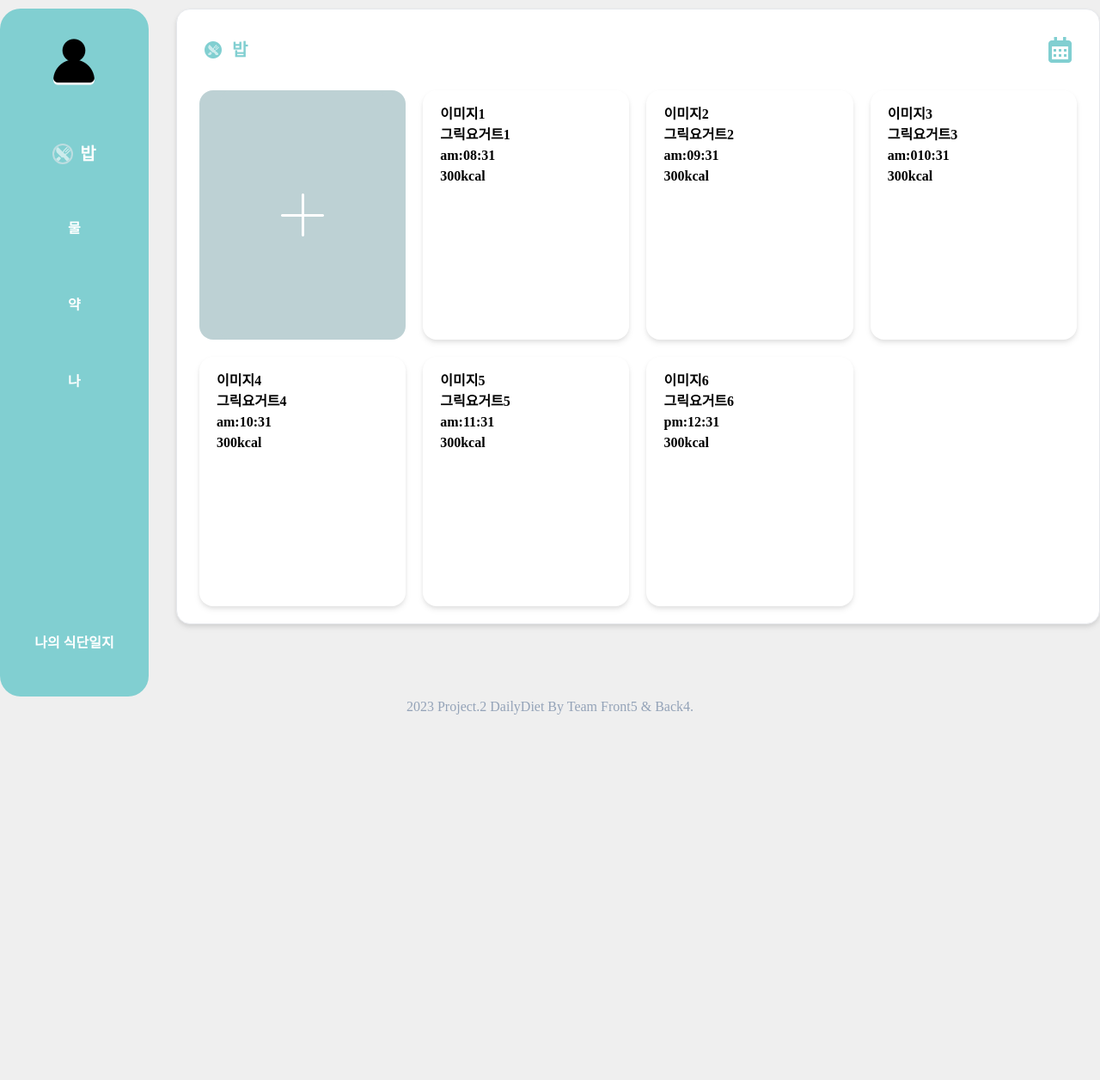
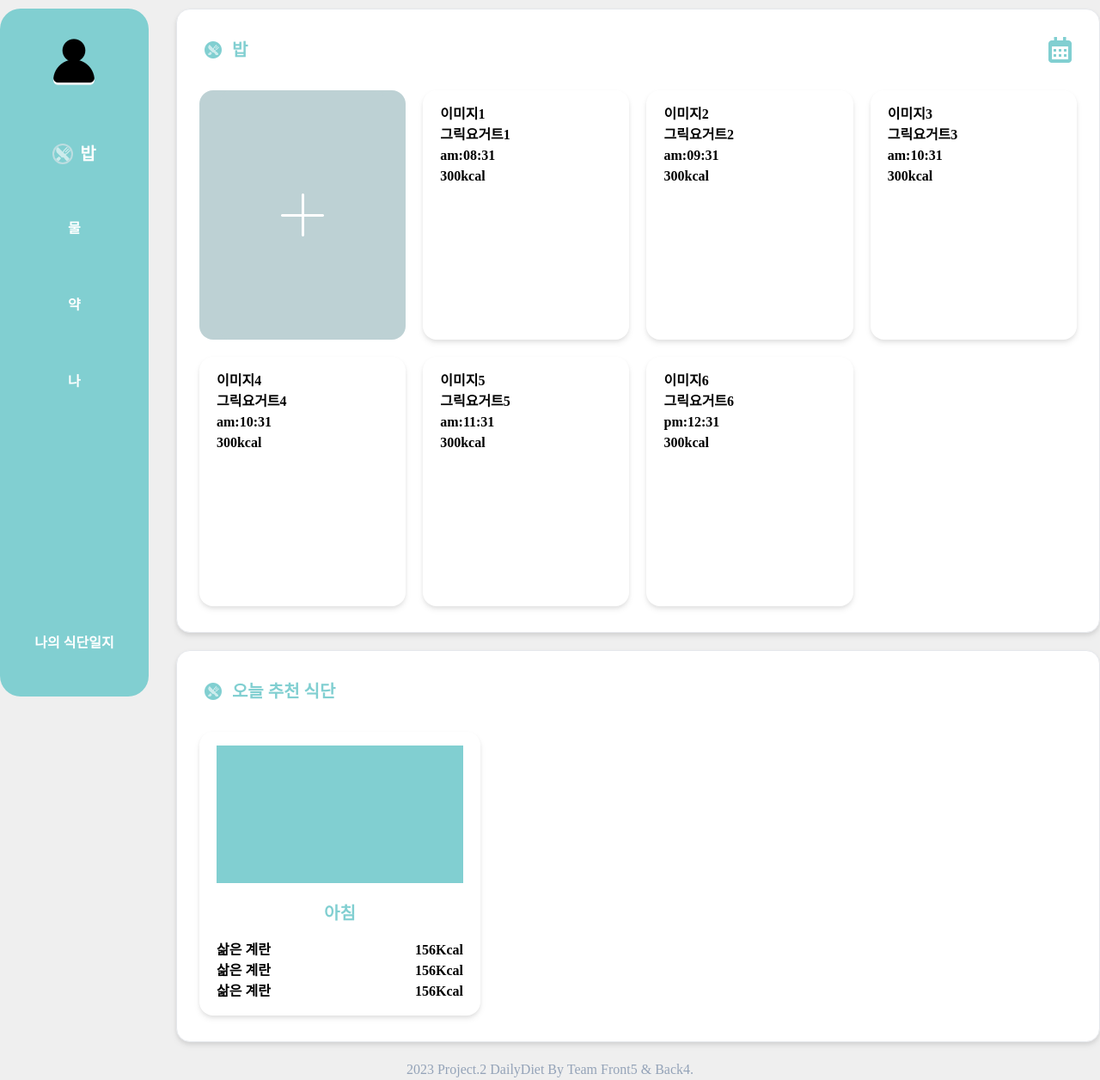
Before and after one commit to gaeguriBanchan/dietDiary, a React (Create React App) app: page /dailyMenu in a window 1280 px wide. Shown: the whole page at 86% size. Before the commit the page ends 834 px from the top, so only its background shows below. Built offline with nearby package versions, Linux system fonts and the light colour scheme; the HTML template or start-up script is replaced by a standard one; a web font is replaced by a local one.

Commit message:
퍼블리싱 작업중

```diff
--- a/package.json
+++ b/package.json
@@ -18,7 +18,9 @@
     "@testing-library/react": "^13.4.0",
     "@testing-library/user-event": "^13.5.0",
     "axios": "^1.3.2",
+    "moment": "^2.29.4",
     "react": "^18.2.0",
+    "react-calendar": "^4.0.0",
     "react-dom": "^18.2.0",
     "react-helmet": "^6.1.0",
     "react-helmet-async": "^1.3.0",
--- a/src/App.css
+++ b/src/App.css
@@ -1,3 +1,4 @@
+
 /* .App {
   text-align: center;
   font-family: "Dongle", sans-serif;
--- /dev/null
+++ b/src/components/base/MyCalendar.js
@@ -0,0 +1,27 @@
+/** @format */
+
+import React from 'react';
+import Calendar from 'react-calendar';
+
+// 날짜 관련 라이브러리
+import moment from 'moment/moment';
+// 한글로 출력하게 해줌.
+import 'moment/locale/ko';
+import { useState } from 'react';
+import 'react-calendar/dist/Calendar.css';
+
+const MyCalendar = () => {
+  const [value, onChange] = useState(new Date());
+  return (
+    <div className="pb-4 px-8">
+      <Calendar
+        // 일요일부터 출력
+        calendarType="US"
+        onChange={onChange}
+        value={value}
+      />
+    </div>
+  );
+};
+
+export default MyCalendar;
--- /dev/null
+++ b/src/components/dailymenu/dumyData.json
@@ -0,0 +1,40 @@
+{
+  "diet": [
+    {
+      "img": "이미지1",
+      "title": "그릭요거트1",
+      "time": "am:08:31",
+      "kcal": "300kcal"
+    },
+    {
+      "img": "이미지2",
+      "title": "그릭요거트2",
+      "time": "am:09:31",
+      "kcal": "300kcal"
+    },
+    {
+      "img": "이미지3",
+      "title": "그릭요거트3",
+      "time": "am:10:31",
+      "kcal": "300kcal"
+    },
+    {
+      "img": "이미지4",
+      "title": "그릭요거트4",
+      "time": "am:10:31",
+      "kcal": "300kcal"
+    },
+    {
+      "img": "이미지5",
+      "title": "그릭요거트5",
+      "time": "am:11:31",
+      "kcal": "300kcal"
+    },
+    {
+      "img": "이미지6",
+      "title": "그릭요거트6",
+      "time": "pm:12:31",
+      "kcal": "300kcal"
+    }
+  ]
+}
--- a/src/index.css
+++ b/src/index.css
@@ -6,7 +6,8 @@
 @import url('https://fonts.googleapis.com/css2?family=MuseoModerno:ital,wght@0,100;0,200;0,300;0,400;0,500;0,600;0,700;0,800;0,900;1,100;1,200;1,300;1,400;1,500;1,600;1,700;1,800;1,900&display=swap');
 @font-face {
   font-family: 'NanumSquareNeo-Variable';
-  src: url('https://cdn.jsdelivr.net/gh/projectnoonnu/noonfonts_11-01@1.0/NanumSquareNeo-Variable.woff2') format('woff2');
+  src: url('https://cdn.jsdelivr.net/gh/projectnoonnu/noonfonts_11-01@1.0/NanumSquareNeo-Variable.woff2')
+    format('woff2');
   font-weight: normal;
   font-style: normal;
 }
@@ -16,7 +17,7 @@ body {
   margin-top: 10px;
   font-size: 16px;
   font-weight: 700;
-  font-family: "NanumSquareNeo-Variable";
+  font-family: 'NanumSquareNeo-Variable';
   -webkit-user-select: none;
   -moz-user-select: none;
   -ms-user-select: none;
--- a/src/pages/DailyMenu.js
+++ b/src/pages/DailyMenu.js
@@ -1,65 +1,57 @@
 /** @format */
 
 import React from 'react';
+
 import Title from '../components/base/Title';
 import { Sidebar } from '../components/common/Sidebar';
 import food from '../assets/images/icon/icon_b_food.png';
 import calender from '../assets/images/icon/icon_calendar.png';
 import diet from '../assets/images/icon/icon_diet.png';
-import addFood from '../assets/images/icon/add_food.png';
 import { useState } from 'react';
 import { Helmet } from 'react-helmet';
 import FoodCard from '../components/dailymenu/FoodCard';
+import { useEffect } from 'react';
+import MyCalendar from '../components/base/MyCalendar';
+import dumyData from '../components/dailymenu/dumyData.json';
 
 const DailyMenu = () => {
-  const mockData = [
-    {
-      img: '이미지1',
-      title: '그릭요거트1',
-      time: 'am:08:31',
-      kcal: '300kcal',
-    },
-    {
-      img: '이미지2',
-      title: '그릭요거트2',
-      time: 'am:09:31',
-      kcal: '300kcal',
-    },
-    {
-      img: '이미지3',
-      title: '그릭요거트3',
-      time: 'am:010:31',
-      kcal: '300kcal',
-    },
-    {
-      img: '이미지4',
-      title: '그릭요거트4',
-      time: 'am:10:31',
-      kcal: '300kcal',
-    },
-    {
-      img: '이미지5',
-      title: '그릭요거트5',
-      time: 'am:11:31',
-      kcal: '300kcal',
-    },
-    {
-      img: '이미지6',
-      title: '그릭요거트6',
-      time: 'pm:12:31',
-      kcal: '300kcal',
-    },
-  ];
+  const [chBt, setchBt] = useState({
+    src: calender,
+    alt: 'calender',
+    chBt: true,
+  });
 
+  const changeBtn = (e) => {
+    e.preventDefault();
+    setchBt(() => {
+      if (chBt.chBt) {
+        return {
+          src: diet,
+          alt: 'diet',
+          chBt: false,
+        };
+      } else {
+        return {
+          src: calender,
+          alt: 'calender',
+          chBt: true,
+        };
+      }
+    });
+    console.log(chBt);
+  };
+
+  useEffect(() => {}, [chBt]);
   return (
     <>
       <Helmet>
-        <title>마이페이지</title>
+        <title>밥</title>
       </Helmet>
       <div className="container w-full h-full m-auto flex">
         <Sidebar></Sidebar>
+
         <div className="w-full">
-          <div className=" ml-8 mb-[20px] rounded-2xl border bg-white drop-shadow-md">
+          <div className="ml-8 mb-[20px] pb-[10px] rounded-2xl border bg-white drop-shadow-md">
             <div className="flex justify-between p-8">
               <div className="flex">
                 <img
@@ -69,16 +61,55 @@ const DailyMenu = () => {
                 />
                 <Title name={'밥'} />
               </div>
-              <button>
-                <img src={calender} alt="food" />
+              <button onClick={changeBtn}>
+                <img src={chBt.src} alt={chBt.alt} />
               </button>
             </div>
+
+            {chBt.src === calender ? (
+              <div className="mx-4">
+                <div className=" grid grid-cols-4 ">
+                  <div className="bg-[#BDD1D4] bg-center bg-addfood bg-no-repeat  h-[290px] rounded-2xl mx-[10px]" />
+                  {dumyData.diet.map((item, index) => {
+                    return <FoodCard item={item} key={index} />;
+                  })}
+                </div>
+              </div>
+            ) : (
+              <MyCalendar />
+            )}
+          </div>
+          <div className="ml-8 mb-[20px] pb-[10px] rounded-2xl border bg-white drop-shadow-md">
+            <div className="flex justify-between p-8">
+              <div className="flex">
+                <img
+                  src={food}
+                  alt="food"
+                  className="w-[20px] h-[20px] self-center mr-3"
+                />
+                <Title name={'오늘 추천 식단'} />
+              </div>
+            </div>
             <div className="mx-4">
-              <div className=" grid grid-cols-4 ">
-                <div className="bg-[#BDD1D4] bg-center bg-addfood bg-no-repeat  h-[290px] rounded-2xl mx-[10px]" />
-                {mockData.map((item, index) => {
-                  return <FoodCard item={item} key={index} />;
-                })}
+              <div className=" grid grid-cols-3 ">
+                <div className=" bg-white drop-shadow-md py-4 px-5 rounded-2xl mx-[10px] mb-[20px] ">
+                  <div className="bg-main w-full h-40"></div>
+                  <p className="mt-5 mb-4 text-xl text-main text-center">
+                    아침
+                  </p>
+                  <p className="flex justify-between">
+                    <span>삶은 계란</span>
+                    <span>156Kcal</span>
+                  </p>
+                  <p className="flex justify-between">
+                    <span>삶은 계란</span>
+                    <span>156Kcal</span>
+                  </p>
+                  <p className="flex justify-between">
+                    <span>삶은 계란</span>
+                    <span>156Kcal</span>
+                  </p>
+                </div>
               </div>
             </div>
           </div>
```
Also changed, not shown: 1 other file (tests, documents, lock files or other folders).
